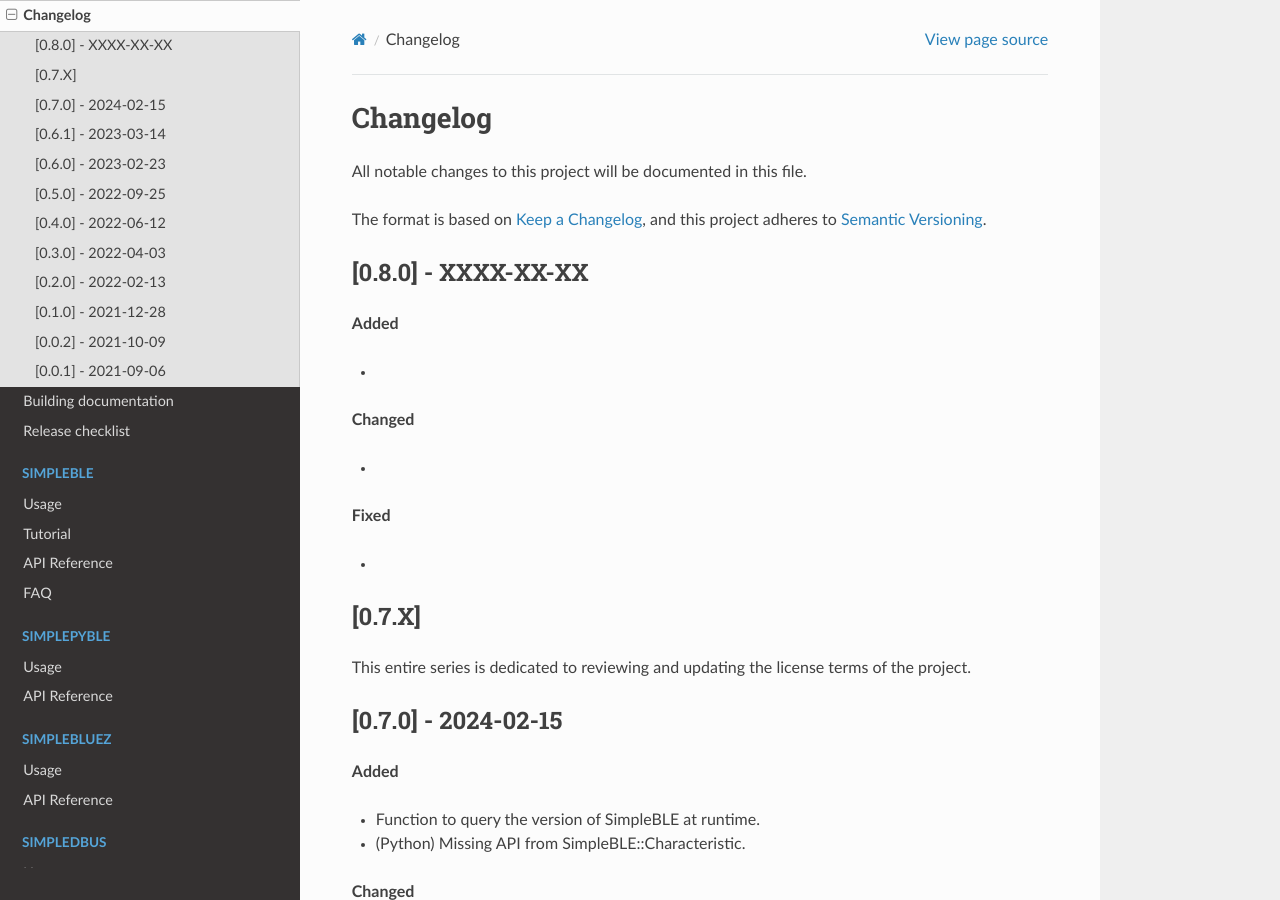
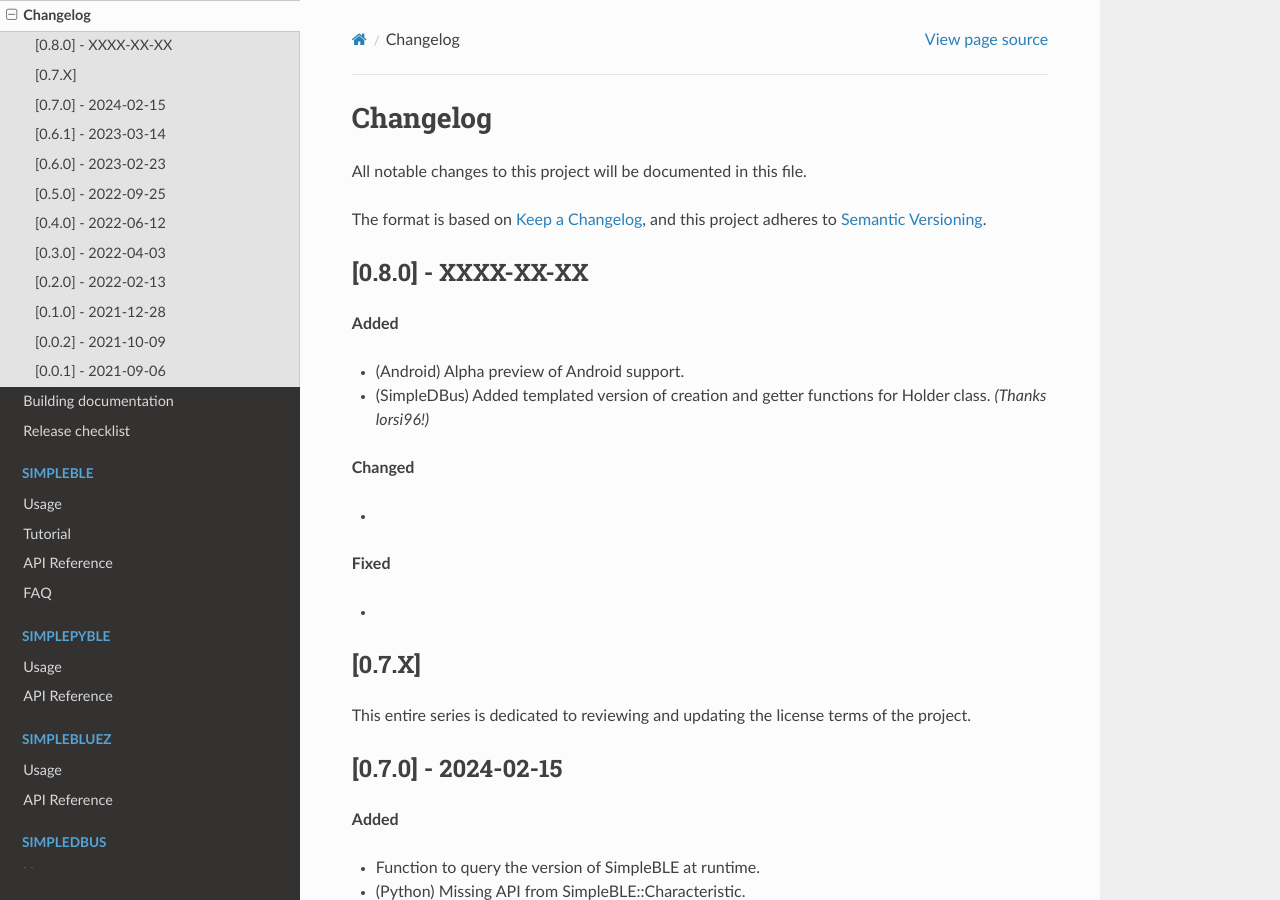
Before and after one commit to OpenBluetoothToolbox/SimpleBLE, a Sphinx documentation site: the page built from docs/changelog.rst, in a window 1280 px wide and 900 px high. Built offline with Sphinx 7.4.7 and the Read the Docs theme 2.0.0, drawn with Linux system fonts in a browser that asks for light colours; the version number is read from the project's files by our own code.

Commit message:
Updated changelog

```diff
--- a/docs/changelog.rst
+++ b/docs/changelog.rst
@@ -10,7 +10,8 @@ The format is based on `Keep a Changelog`_, and this project adheres to `Semanti
 
 **Added**
 
--
+- (Android) Alpha preview of Android support.
+- (SimpleDBus) Added templated version of creation and getter functions for Holder class. *(Thanks lorsi96!)*
 
 **Changed**
 
```
